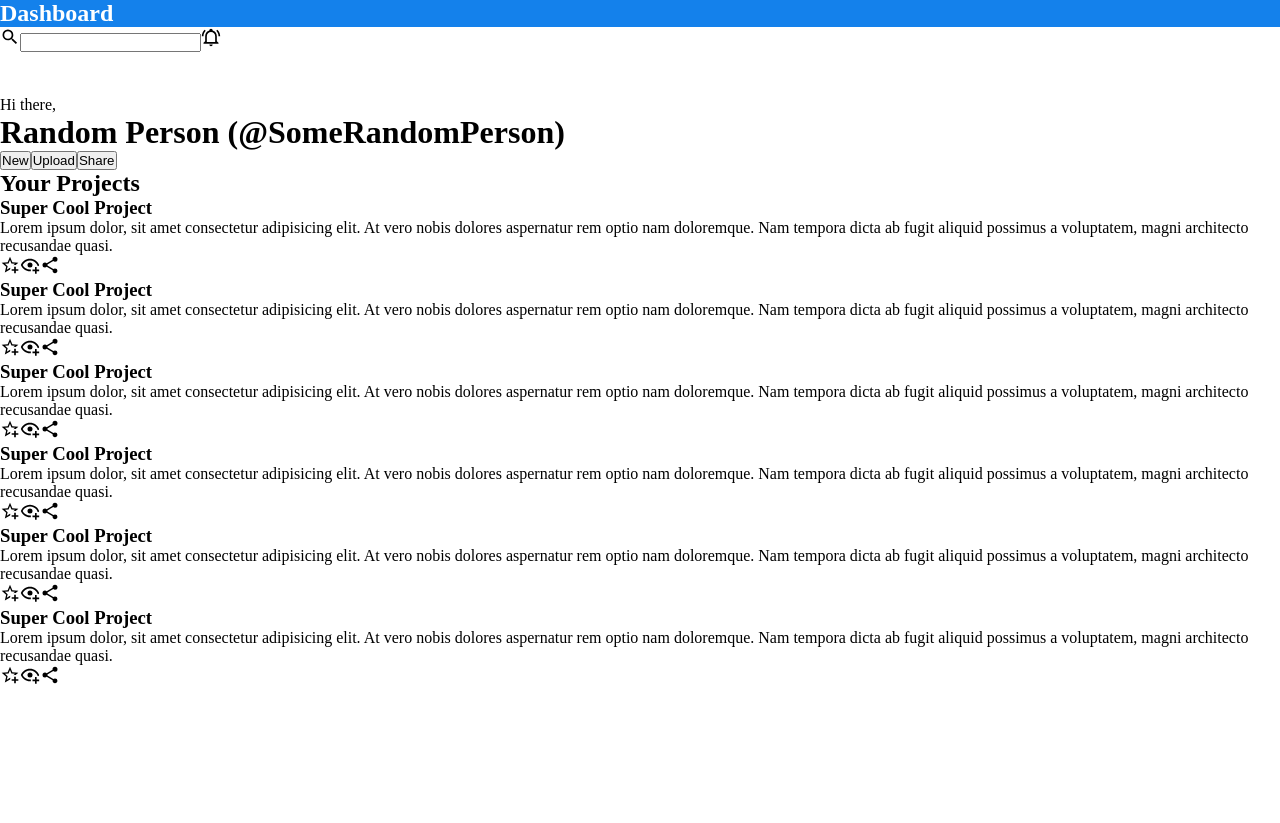
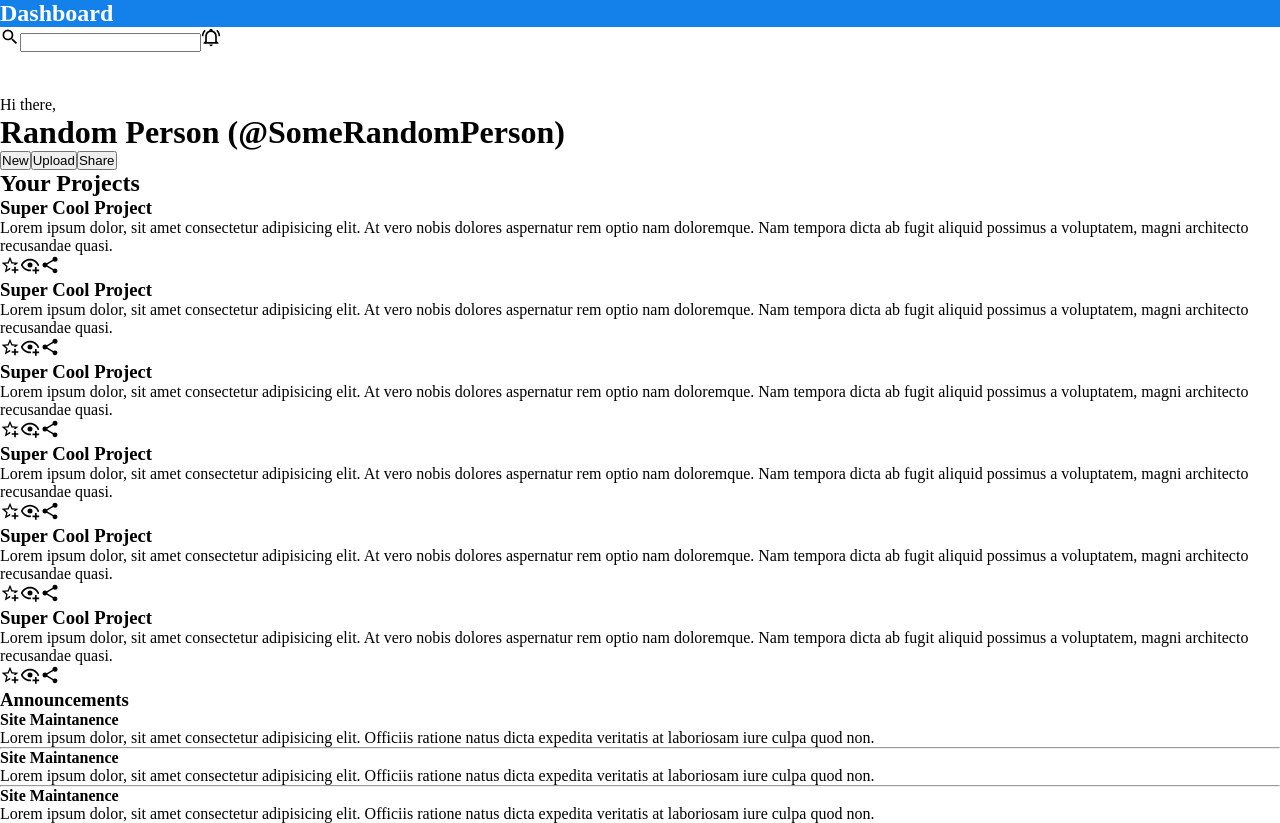
Before and after one commit to ImExtraPolite3/admin-dashboard, a React (Vite) app: page / in a window 1280 px wide. Before the commit the page ends 800 px from the top, so only its background shows below. Built offline with nearby package versions, Linux system fonts and the light colour scheme.

Commit message:
add all parts for Announcement page

```diff
--- a/src/components/Announcements.jsx
+++ b/src/components/Announcements.jsx
@@ -1,3 +1,31 @@
+function DisplayAnnouncements() {
+  return (
+    <div>
+      <h4>Site Maintanence</h4>
+      <p>
+        Lorem ipsum dolor, sit amet consectetur adipisicing elit. Officiis
+        ratione natus dicta expedita veritatis at laboriosam iure culpa quod
+        non.
+      </p>
+    </div>
+  );
+}
+
 export default function Announcements() {
-  return <section className="announcements"></section>;
+  return (
+    <section className="announcements">
+      <h3>Announcements</h3>
+      <>
+        {Array(2)
+          .fill(true)
+          .map((_, i) => (
+            <>
+              <DisplayAnnouncements key={i} />
+              <hr />
+            </>
+          ))}
+        <DisplayAnnouncements key={'3'} />
+      </>
+    </section>
+  );
 }
```
